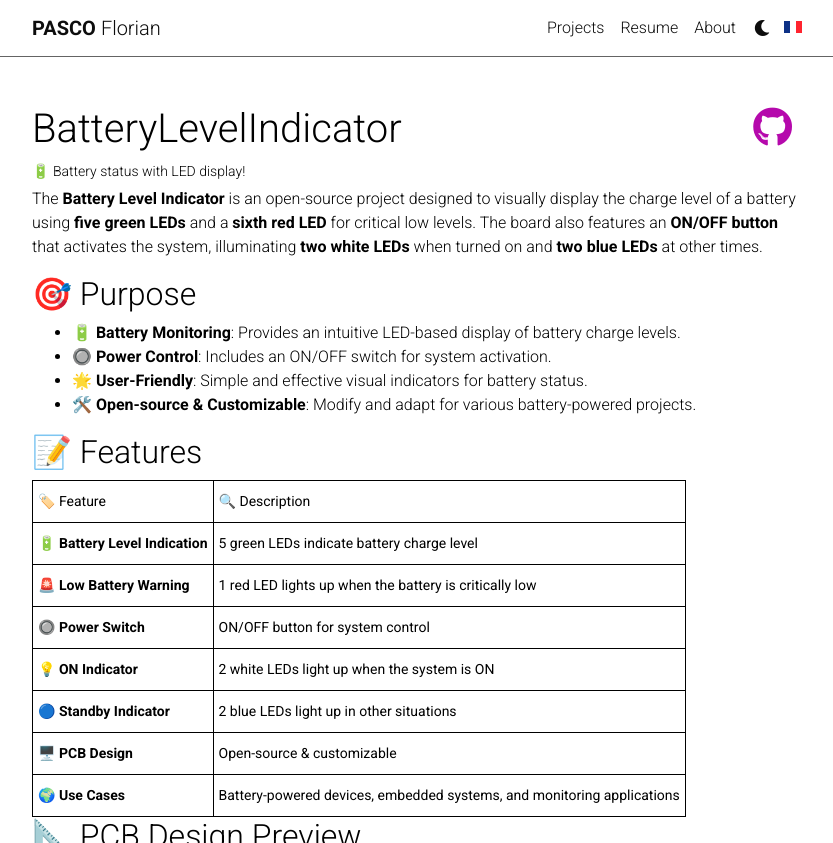
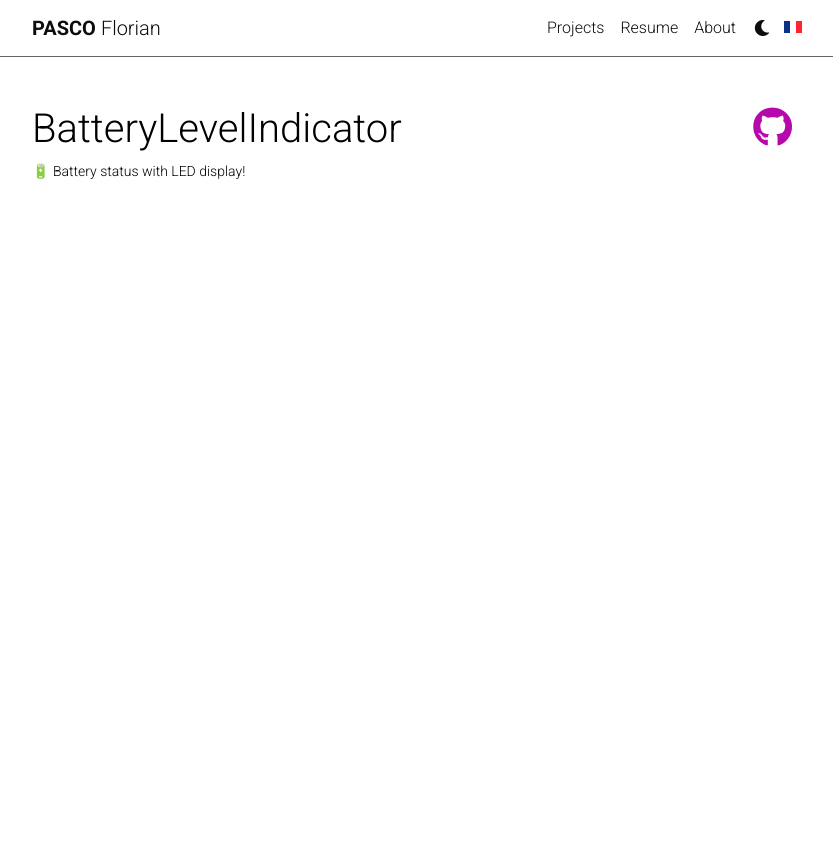
Before and after one commit to mathisdemo/mathisdemo.github.io, a Jekyll site: the page built from _projects/BatteryLevelIndicator.md, in a window 1280 px wide and 1400 px high. Shown: the top 843 px of the window, without its empty margins (223-1056 px from the left). Built offline with Jekyll 4.4.1, drawn with Linux system fonts in a browser that asks for light colours; comment, search, counter and statistics services are not loaded; a style sheet for code colours, icons or effects is not loaded; some of the changed text lies outside the part shown; grey boxes are pictures that could not be loaded.

```diff
--- a/_projects/BatteryLevelIndicator.md
+++ b/_projects/BatteryLevelIndicator.md
@@ -10,31 +10,3 @@ github: https://github.com/mpek29/BatteryLevelIndicator
 category: Electronics
 subcategory: PCB Design
 ---
-
-
-The **Battery Level Indicator** is an open-source project designed to visually display the charge level of a battery using **five green LEDs** and a **sixth red LED** for critical low levels. The board also features an **ON/OFF button** that activates the system, illuminating **two white LEDs** when turned on and **two blue LEDs** at other times.
-
-## 🎯 Purpose
-
-- 🔋 **Battery Monitoring**: Provides an intuitive LED-based display of battery charge levels.
-- 🔘 **Power Control**: Includes an ON/OFF switch for system activation.
-- 🌟 **User-Friendly**: Simple and effective visual indicators for battery status.
-- 🛠️ **Open-source & Customizable**: Modify and adapt for various battery-powered projects.
-
-## 📝 Features
-
-| 🏷️ Feature        | 🔍 Description |
-|----------------|-------------|
-| 🔋 **Battery Level Indication** | 5 green LEDs indicate battery charge level |
-| 🚨 **Low Battery Warning** | 1 red LED lights up when the battery is critically low |
-| 🔘 **Power Switch** | ON/OFF button for system control |
-| 💡 **ON Indicator** | 2 white LEDs light up when the system is ON |
-| 🔵 **Standby Indicator** | 2 blue LEDs light up in other situations |
-| 🖥️ **PCB Design** | Open-source & customizable |
-| 🌍 **Use Cases** | Battery-powered devices, embedded systems, and monitoring applications |
-
-## 📐 PCB Design Preview
-
-| 📜 Schematic | 🖥️ PCB Layout | 🏗️ 3D |
-|-----------|-----------|-----------|
-| {% include image.html path="assets/img/projects/BatteryLevelIndicator/schematic.png" width="100%" %} | {% include image.html path="assets/img/projects/BatteryLevelIndicator/pcb_layout.png" width="100%" %} | {% include image.html path="assets/img/projects/BatteryLevelIndicator/3d.png" width="100%" %} |
```
Also changed, not shown: _projects/BluetoothSpeakerKeyboard.md (+0 -28 lines), _projects/DtmfCodeAnalyzer.md (+0 -26 lines).
